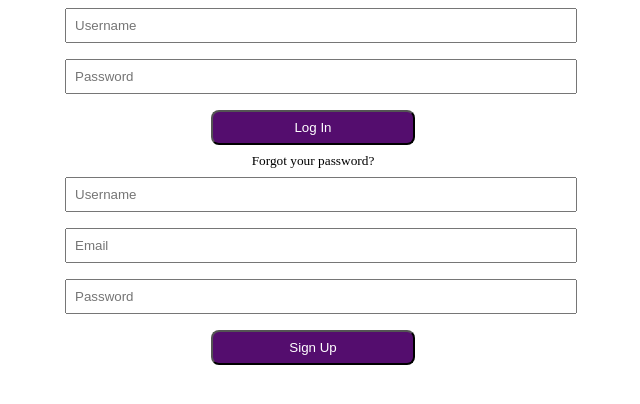
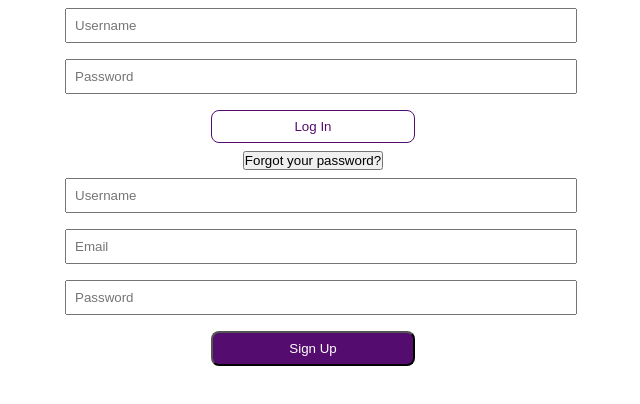
Before and after one commit to sameghosts/redjag-frontend-client, a React (Create React App) app: page / in a window 1280 px wide. In both pictures the pointer is over the button "Log In". Shown: the top 404 px of the page, without its empty margins (583-1223 px from the left). Built offline with nearby package versions, Linux system fonts and the light colour scheme.

Commit message:
file name change

```diff
--- a/src/Components/Auth/Login.Js
+++ b/src/Components/Auth/Login.Js
@@ -55,7 +55,9 @@ export default function Login({ setUsername, setPassword }) {
                     >
                         Log In
                     </Button>
-                    <Form.Text onClick={forgotPassword}>Forgot your password?</Form.Text>
+                    <Button onClick={forgotPassword} id='authForgotPassword'>
+                            Forgot your password?
+                    </Button>
                 </Form>
             </Row>
         </Container>
--- a/src/css/auth.css
+++ b/src/css/auth.css
@@ -5,8 +5,15 @@
     margin: .5rem;
     width: 40%;
     border-radius: .5rem;
+    cursor:pointer;
 }
 
+.authButton:hover {
+    color:#540D6E;
+    background-color: white;
+    border: 1px solid #540D6E;
+    transition: .5s ease;
+}
 .authForm {
     place-items: center;
     display:flex;
@@ -48,3 +55,13 @@
     width: 50vw;
     margin-left: 50vw;
 }
+
+#authForgotPassword {
+    color:black;
+}
+
+#authForgotPassword:hover {
+    color:#540D6E;
+    text-decoration: underline;
+    cursor: pointer;
+}
```
